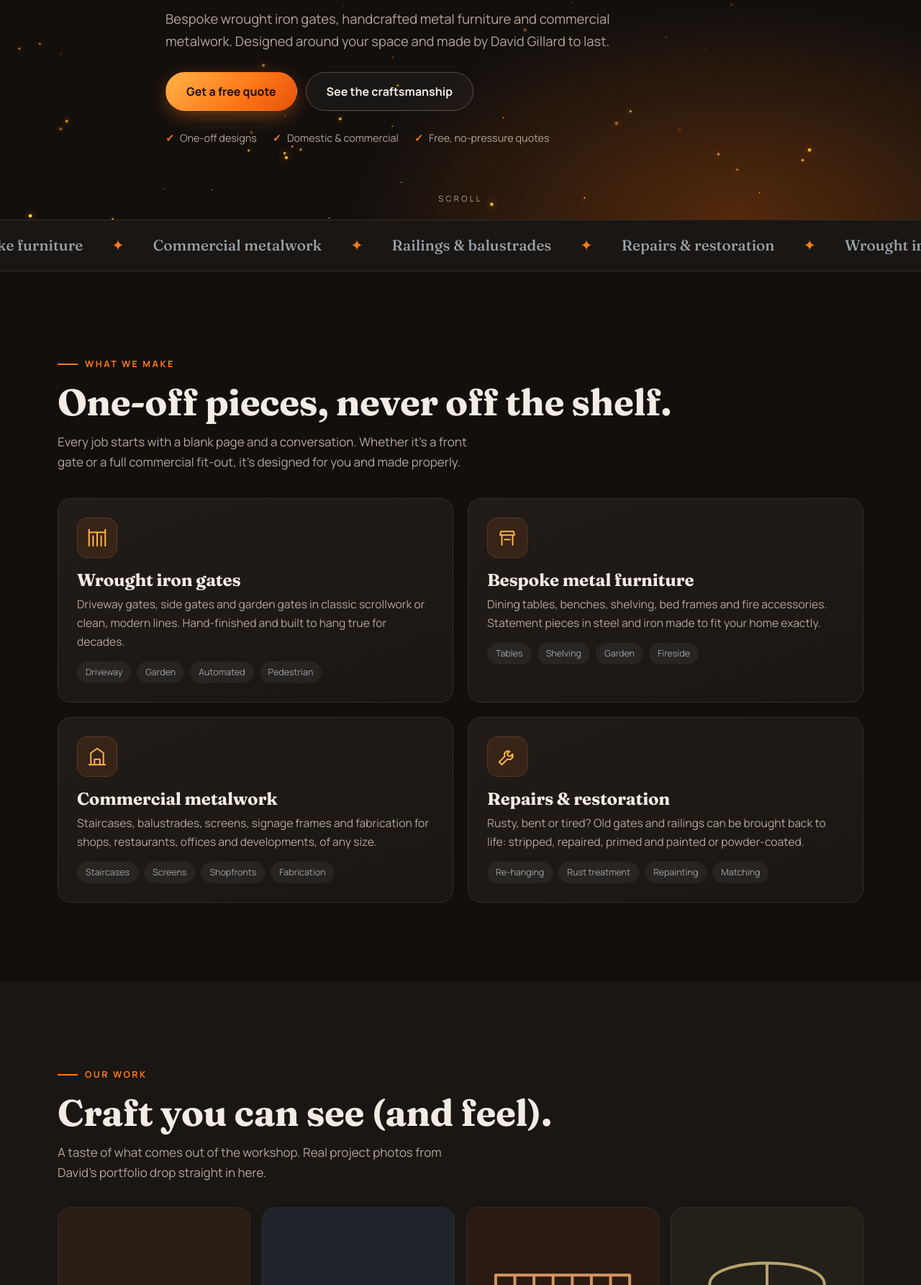
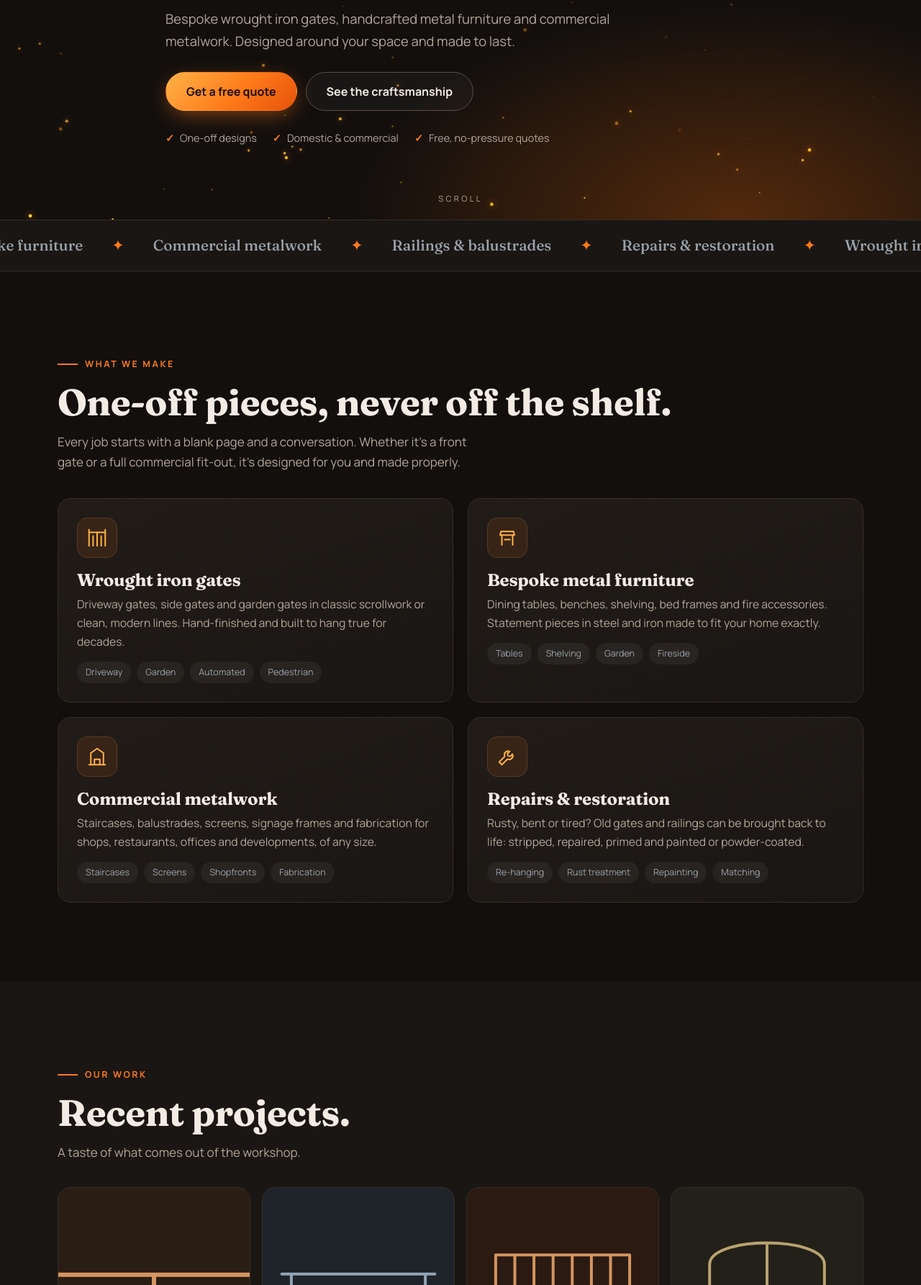
Before and after one commit to Meridian-EKP/David-Gillard-Metalworks, a plain HTML site: page index.html in a window 1280 px wide. Shown: the part 495-2280 px from the top of the page at 72% size. Drawn offline with Linux system fonts and the light colour scheme.

Commit message:
Add files via upload

```diff
--- a/index.html
+++ b/index.html
@@ -195,7 +195,7 @@ footer .logo{justify-content:center;margin-bottom:12px;color:var(--text)}
     <div>
       <span class="badge">Gates · Furniture · Commercial metalwork</span>
       <h1>Quality metalwork, <em>made to order</em>.</h1>
-      <p class="lead">Bespoke wrought iron gates, handcrafted metal furniture and commercial metalwork. Designed around your space and made by David Gillard to last.</p>
+      <p class="lead">Bespoke wrought iron gates, handcrafted metal furniture and commercial metalwork. Designed around your space and made to last.</p>
       <div class="cta">
         <a href="#contact" class="btn btn-fire">Get a free quote</a>
         <a href="#work" class="btn btn-ghost">See the craftsmanship</a>
@@ -236,8 +236,8 @@ footer .logo{justify-content:center;margin-bottom:12px;color:var(--text)}
 <section id="work" class="work">
   <div class="wrap">
     <div class="rv"><span class="eyebrow">Our work</span>
-    <h2>Craft you can see (and feel).</h2>
-    <p class="lead">A taste of what comes out of the workshop. Real project photos from David's portfolio drop straight in here.</p></div>
+    <h2>Recent projects.</h2>
+    <p class="lead">A taste of what comes out of the workshop.</p></div>
     <div class="tiles rv">
       <div class="tile tall" style="--c1:#2a1d14"><svg viewBox="0 0 200 300" fill="none" stroke="#e7a36a" stroke-width="3" stroke-linecap="round" preserveAspectRatio="xMidYMid slice"><path d="M30 290V60M170 290V60M30 60h140M100 60v230M60 290V90M140 290V90M100 120c0-30-40-35-40-8s30 25 40 8M100 120c0-30 40-35 40-8s-30 25-40 8M100 260c0-30-40-35-40-8s30 25 40 8M100 260c0-30 40-35 40-8s-30 25-40 8"/></svg><span>Driveway gates</span></div>
       <div class="tile" style="--c1:#1f242a"><svg viewBox="0 0 200 220" fill="none" stroke="#9fb3c4" stroke-width="3" stroke-linecap="round"><path d="M20 90h160M30 90v100M170 90v100M30 120h140M60 190V120M140 190V120"/></svg><span>Steel dining table</span></div>
@@ -245,14 +245,14 @@ footer .logo{justify-content:center;margin-bottom:12px;color:var(--text)}
       <div class="tile" style="--c1:#222018"><svg viewBox="0 0 200 220" fill="none" stroke="#c9b27a" stroke-width="3" stroke-linecap="round"><path d="M40 190V80c0-30 120-30 120 0v110M40 120h120M40 150h120M100 60v130"/></svg><span>Garden arch</span></div>
       <div class="tile" style="--c1:#2a1d14"><svg viewBox="0 0 200 220" fill="none" stroke="#e7a36a" stroke-width="3" stroke-linecap="round"><circle cx="100" cy="100" r="55"/><circle cx="100" cy="100" r="30"/><path d="M100 45v110M45 100h110M62 62l76 76M138 62l-76 76"/></svg><span>Feature screen</span></div>
     </div>
-    <p class="note">Demo note: illustrations shown are placeholders. Photos of David's real projects will replace them.</p>
+    <p class="note">Demo note: illustrations shown are placeholders.</p>
   </div>
 </section>
 
 <section id="process">
   <div class="wrap">
     <div class="rv"><span class="eyebrow">How it works</span>
-    <h2>From idea to installed, simply.</h2></div>
+    <h2>From idea to installed.</h2></div>
     <div class="steps rv">
       <div class="step"><div class="num">1</div><div><h3>Tell David</h3><p>Call, message or send the form. Share your idea, a sketch or a photo.</p></div></div>
       <div class="step"><div class="num">2</div><div><h3>Design &amp; quote</h3><p>A clear, fixed quote and a design you're happy with, before any work begins.</p></div></div>
```
